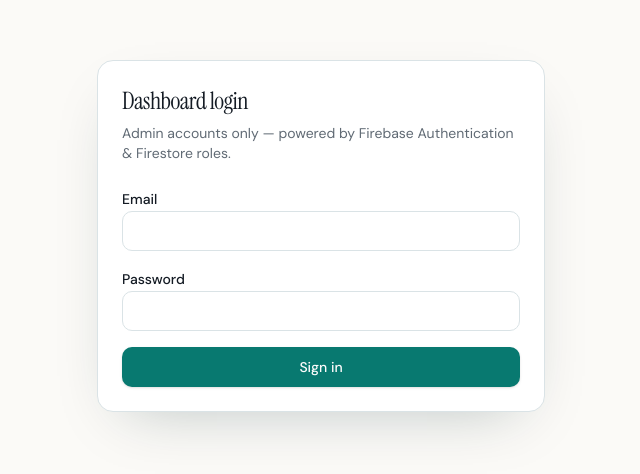
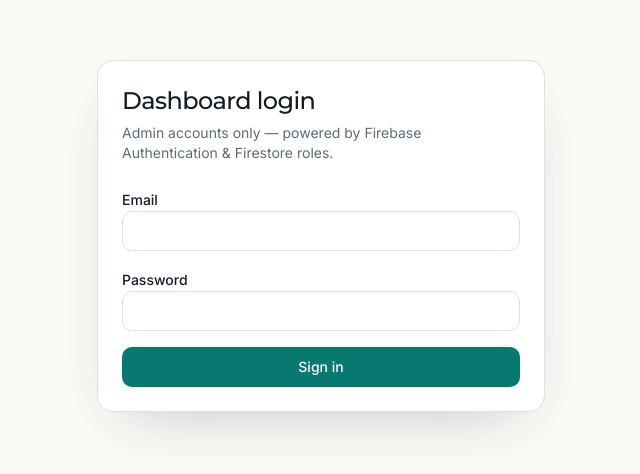
Before and after one commit to Uzairazhar12/holiday, a React (Vite) app: page /dashboard/login in a window 1280 px wide. Shown: the part 164-638 px from the top of the page, without its empty margins (319-959 px from the left). Built offline with nearby package versions, Linux system fonts and the light colour scheme; no server answers.

Commit message:
changing

```diff
--- a/index.html
+++ b/index.html
@@ -7,8 +7,9 @@
     <meta name="theme-color" content="#0f766e" />
     <link rel="preconnect" href="https://fonts.googleapis.com" />
     <link rel="preconnect" href="https://fonts.gstatic.com" crossorigin />
+    <!-- Geometric sans stack similar to Get A Holiday: Inter (UI) + Montserrat (headings) -->
     <link
-      href="https://fonts.googleapis.com/css2?family=DM+Sans:ital,opsz,wght@0,9..40,400..700;1,9..40,400..700&family=Instrument+Serif:ital@0;1&display=swap"
+      href="https://fonts.googleapis.com/css2?family=Inter:wght@400;500;600&family=Montserrat:wght@500;600;700&display=swap"
       rel="stylesheet"
     />
     <title>EPIC HOLIDAYS | Cheap flights & holiday packages</title>
--- a/src/components/footer/Footer.jsx
+++ b/src/components/footer/Footer.jsx
@@ -1,5 +1,4 @@
 import { Link } from 'react-router-dom'
-import { BRAND } from '@/config/brand'
 
 export function Footer() {
   return (
@@ -7,7 +6,7 @@ export function Footer() {
       <div className="mx-auto max-w-7xl px-4 py-14 sm:px-6 lg:px-8">
         <div className="grid gap-10 md:grid-cols-4">
           <div className="space-y-3 md:col-span-2">
-            <p className="font-display text-2xl text-foreground">{BRAND.name}</p>
+            <p className="font-display text-2xl text-foreground">EPIC HOLIDAYS</p>
             <p className="max-w-md text-sm text-muted">
               ATOL-protected holidays, curated packages, and competitive fares from
               the UK — with specialists on hand when you need them.
@@ -42,21 +41,24 @@ export function Footer() {
             <p className="mb-3 text-sm font-semibold text-foreground">Contact</p>
             <ul className="space-y-2 text-sm text-muted">
               <li>
-                <a className="hover:text-foreground" href={BRAND.phoneTel}>
-                  {BRAND.phoneDisplay}
+                <a className="hover:text-foreground" href="tel:02033322614">
+                  0203 332 2614
                 </a>
               </li>
               <li>
-                <a className="hover:text-foreground" href={`mailto:${BRAND.email}`}>
-                  {BRAND.email}
+                <a
+                  className="hover:text-foreground"
+                  href="mailto:info@marveltravel.example"
+                >
+                  info@marveltravel.example
                 </a>
               </li>
-              <li>{BRAND.address}</li>
+              <li>40 Arundel Gardens, Ilford IG3 9SX</li>
             </ul>
           </div>
         </div>
         <div className="mt-10 flex flex-col gap-4 border-t border-border pt-8 text-xs text-muted sm:flex-row sm:items-center sm:justify-between">
-          <p>© {new Date().getFullYear()} {BRAND.name}. All rights reserved.</p>
+          <p>© {new Date().getFullYear()} Marvel Travel UK. All rights reserved.</p>
           <p className="max-w-xl">
             Independent travel service provider — not affiliated with airlines unless
             stated. Bookings subject to availability and supplier terms.
--- a/src/styles/index.css
+++ b/src/styles/index.css
@@ -1,8 +1,8 @@
 @import 'tailwindcss';
 
 @theme {
-  --font-sans: 'DM Sans', ui-sans-serif, system-ui, sans-serif;
-  --font-display: 'Instrument Serif', Georgia, serif;
+  --font-sans: 'Inter', ui-sans-serif, system-ui, sans-serif;
+  --font-display: 'Montserrat', 'Inter', ui-sans-serif, sans-serif;
 
   --color-background: oklch(0.985 0.004 95);
   --color-foreground: oklch(0.22 0.02 250);
```
